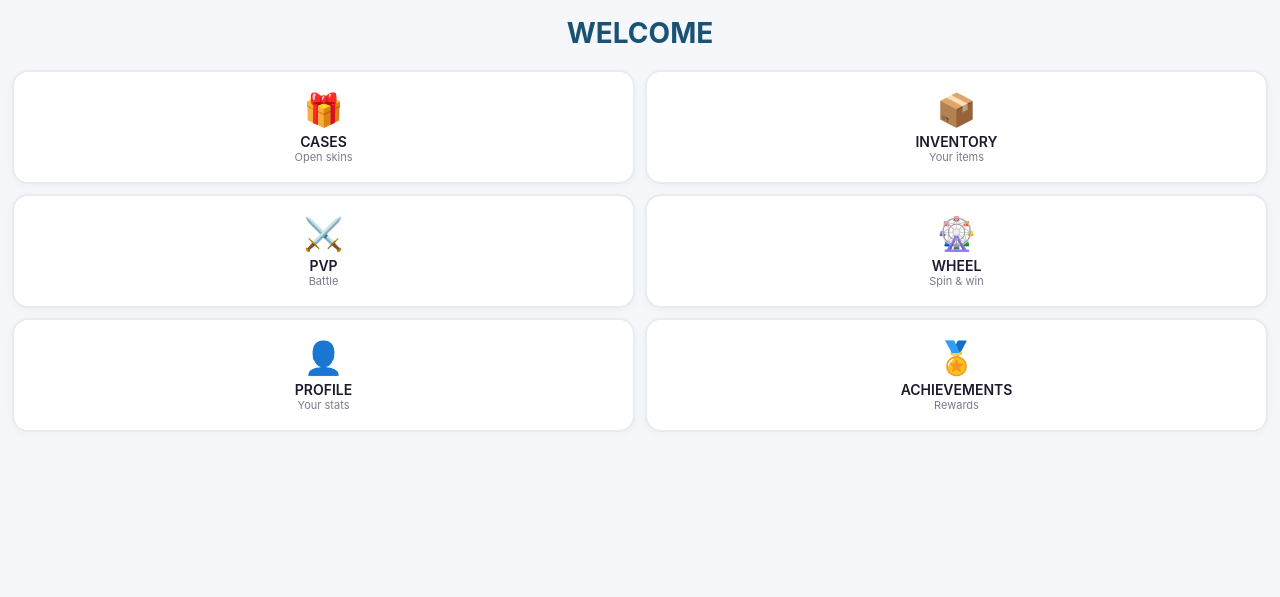
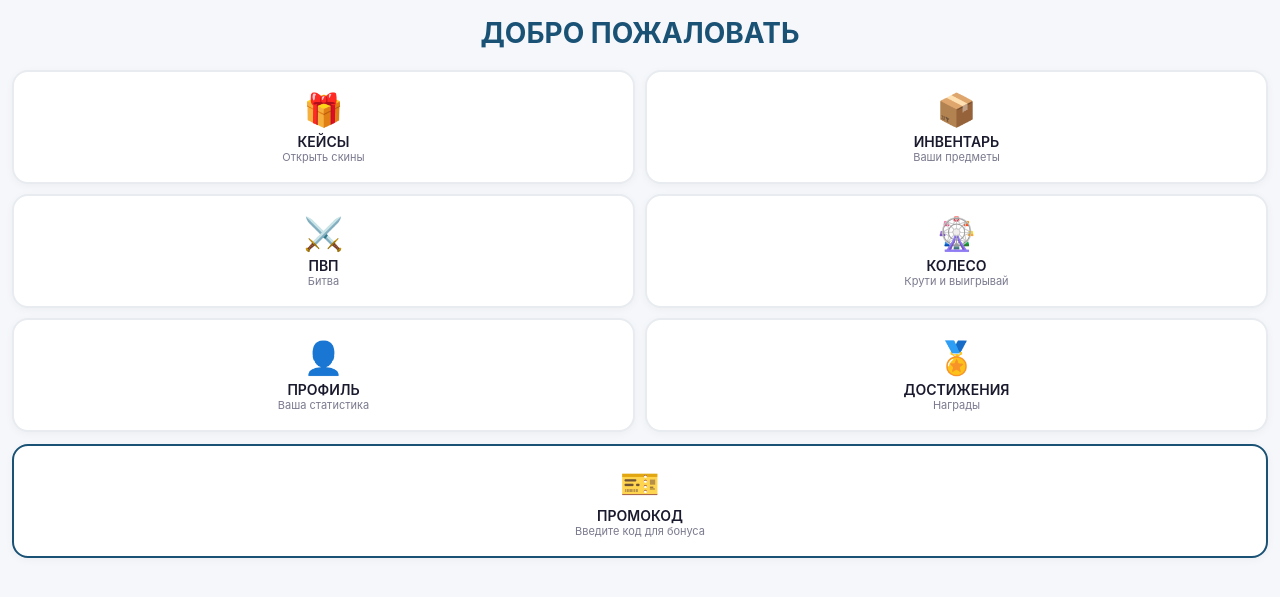
Before and after one commit to facker428472-cloud/ArtAppReborn, a Flask app: page / in a window 1280 px wide. Shown: the part 90-687 px from the top of the page. Run offline with Flask 3, Linux system fonts and the light colour scheme; some libraries are stand-ins or nearby versions.

Commit message:
Update index.html

```diff
--- a/templates/index.html
+++ b/templates/index.html
@@ -5,168 +5,177 @@
     <meta name="viewport" content="width=device-width, initial-scale=1.0, maximum-scale=1.0, user-scalable=no">
     <title>ArtDrop CS2</title>
     <script src="https://telegram.org/js/telegram-web-app.js"></script>
-    <link rel="stylesheet" href="{{ url_for('static', filename='css/style.css') }}">
+    <link rel="stylesheet" href="/static/css/style.css">
 </head>
 <body>
     <div id="app">
-        <!-- Главный экран -->
+        <!-- ============ ГЛАВНЫЙ ЭКРАН ============ -->
         <div id="main-screen" class="screen active">
             <div class="header">
                 <div class="balance" id="balanceDisplay">
-                    <img src="{{ url_for('static', filename='images/coins.png') }}" alt="coins">
+                    <img src="/images/coins.png" alt="coins">
                     <span id="coinsValue">0</span>
                 </div>
                 <div class="profile-btn" onclick="showScreen('profile')">
-                    <img src="{{ url_for('static', filename='images/profile.png') }}" alt="profile">
+                    <img src="/images/profile.png" alt="profile">
                 </div>
             </div>
-            <div class="welcome-text">WELCOME</div>
+            <div class="welcome-text" data-i18n="welcome">ДОБРО ПОЖАЛОВАТЬ</div>
             <div class="grid">
                 <div class="card" onclick="showScreen('cases')">
                     <div class="card-icon">🎁</div>
-                    <div class="card-title">CASES</div>
-                    <div class="card-sub">Open skins</div>
+                    <div class="card-title" data-i18n="cases">КЕЙСЫ</div>
+                    <div class="card-sub">Открыть скины</div>
                 </div>
                 <div class="card" onclick="showScreen('inventory')">
                     <div class="card-icon">📦</div>
-                    <div class="card-title">INVENTORY</div>
-                    <div class="card-sub">Your items</div>
+                    <div class="card-title" data-i18n="inventory">ИНВЕНТАРЬ</div>
+                    <div class="card-sub">Ваши предметы</div>
                 </div>
                 <div class="card" onclick="showScreen('pvp')">
                     <div class="card-icon">⚔️</div>
-                    <div class="card-title">PVP</div>
-                    <div class="card-sub">Battle</div>
+                    <div class="card-title" data-i18n="pvp">ПВП</div>
+                    <div class="card-sub">Битва</div>
                 </div>
                 <div class="card" onclick="showScreen('wheel')">
                     <div class="card-icon">🎡</div>
-                    <div class="card-title">WHEEL</div>
-                    <div class="card-sub">Spin & win</div>
+                    <div class="card-title" data-i18n="wheel">КОЛЕСО</div>
+                    <div class="card-sub">Крути и выигрывай</div>
                 </div>
                 <div class="card" onclick="showScreen('profile')">
                     <div class="card-icon">👤</div>
-                    <div class="card-title">PROFILE</div>
-                    <div class="card-sub">Your stats</div>
+                    <div class="card-title" data-i18n="profile">ПРОФИЛЬ</div>
+                    <div class="card-sub">Ваша статистика</div>
                 </div>
                 <div class="card" onclick="showScreen('achievements')">
                     <div class="card-icon">🏅</div>
-                    <div class="card-title">ACHIEVEMENTS</div>
-                    <div class="card-sub">Rewards</div>
+                    <div class="card-title" data-i18n="achievements">ДОСТИЖЕНИЯ</div>
+                    <div class="card-sub">Награды</div>
                 </div>
             </div>
+            <!-- ПРОМОКОДЫ -->
+            <div style="margin-top:12px;">
+                <div class="card" onclick="showScreen('promo')" style="border-color:#1a5276;">
+                    <div class="card-icon">🎫</div>
+                    <div class="card-title" data-i18n="promo">ПРОМОКОД</div>
+                    <div class="card-sub">Введите код для бонуса</div>
+                </div>
+            </div>
+            <!-- АДМИНКА -->
             <div id="adminPanel" style="margin-top:12px;display:none;">
-                <div class="card" onclick="showScreen('admin')" style="border-color:#1a5276;">
+                <div class="card" onclick="showScreen('admin')" style="border-color:#c0392b;">
                     <div class="card-icon">👑</div>
-                    <div class="card-title">ADMIN PANEL</div>
-                    <div class="card-sub">Manage everything</div>
+                    <div class="card-title" data-i18n="admin">АДМИН ПАНЕЛЬ</div>
+                    <div class="card-sub">Управление всем</div>
                 </div>
             </div>
         </div>
 
-        <!-- Экран кейсов -->
+        <!-- ============ ЭКРАН КЕЙСОВ ============ -->
         <div id="cases-screen" class="screen">
             <div class="header">
                 <div class="balance">
-                    <img src="{{ url_for('static', filename='images/coins.png') }}" alt="coins">
+                    <img src="/images/coins.png" alt="coins">
                     <span id="casesCoins">0</span>
                 </div>
                 <button class="modal-close" onclick="showScreen('main')">✕</button>
             </div>
-            <div class="page-title">SELECT CASE</div>
+            <div class="page-title" data-i18n="select_case">ВЫБЕРИ КЕЙС</div>
             <div id="casesList"></div>
-            <button class="case-btn" onclick="showScreen('main')">BACK</button>
+            <button class="case-btn" onclick="showScreen('main')" data-i18n="back">НАЗАД</button>
         </div>
 
-        <!-- Экран инвентаря -->
+        <!-- ============ ЭКРАН ИНВЕНТАРЯ ============ -->
         <div id="inventory-screen" class="screen">
             <div class="header">
                 <div class="balance">
-                    <img src="{{ url_for('static', filename='images/coins.png') }}" alt="coins">
+                    <img src="/images/coins.png" alt="coins">
                     <span id="invCoins">0</span>
                 </div>
                 <button class="modal-close" onclick="showScreen('main')">✕</button>
             </div>
-            <div class="page-title">INVENTORY</div>
+            <div class="page-title" data-i18n="inventory">ИНВЕНТАРЬ</div>
             <div id="inventoryList" class="scrollable"></div>
-            <button class="case-btn" onclick="showScreen('main')">BACK</button>
+            <button class="case-btn" onclick="showScreen('main')" data-i18n="back">НАЗАД</button>
         </div>
 
-        <!-- Экран профиля -->
+        <!-- ============ ЭКРАН ПРОФИЛЯ ============ -->
         <div id="profile-screen" class="screen">
             <div class="header">
                 <div class="balance">
-                    <img src="{{ url_for('static', filename='images/coins.png') }}" alt="coins">
+                    <img src="/images/coins.png" alt="coins">
                     <span id="profileCoins">0</span>
                 </div>
                 <button class="modal-close" onclick="showScreen('main')">✕</button>
             </div>
             <div id="profileContent"></div>
-            <button class="case-btn" onclick="showScreen('main')">BACK</button>
+            <button class="case-btn" onclick="showScreen('main')" data-i18n="back">НАЗАД</button>
         </div>
 
-        <!-- Экран колеса -->
+        <!-- ============ ЭКРАН КОЛЕСА ============ -->
         <div id="wheel-screen" class="screen">
             <div class="header">
                 <div class="balance">
-                    <img src="{{ url_for('static', filename='images/coins.png') }}" alt="coins">
+                    <img src="/images/coins.png" alt="coins">
                     <span id="wheelCoins">0</span>
                 </div>
                 <button class="modal-close" onclick="showScreen('main')">✕</button>
             </div>
-            <div class="page-title">WHEEL</div>
-            <div id="wheelStatus" class="wheel-status">Spins left: loading...</div>
-            <button class="case-btn primary" onclick="spinWheel()" id="spinBtn">SPIN</button>
-            <button class="case-btn" onclick="showScreen('main')">BACK</button>
+            <div class="page-title" data-i18n="wheel">КОЛЕСО</div>
+            <div id="wheelStatus" class="wheel-status">Прокруток сегодня: загрузка...</div>
+            <button class="case-btn primary" onclick="spinWheel()" id="spinBtn" data-i18n="spin">КРУТНУТЬ</button>
+            <button class="case-btn" onclick="showScreen('main')" data-i18n="back">НАЗАД</button>
         </div>
 
-        <!-- Экран PVP -->
+        <!-- ============ ЭКРАН PVP ============ -->
         <div id="pvp-screen" class="screen">
             <div class="header">
                 <div class="balance">
-                    <img src="{{ url_for('static', filename='images/coins.png') }}" alt="coins">
+                    <img src="/images/coins.png" alt="coins">
                     <span id="pvpCoins">0</span>
                 </div>
                 <button class="modal-close" onclick="showScreen('main')">✕</button>
             </div>
-            <div class="page-title">PVP BATTLE</div>
+            <div class="page-title" data-i18n="pvp">ПВП БИТВА</div>
             <div class="pvp-case-select">
-                <span>Case:</span>
+                <span>Кейс:</span>
                 <button class="case-btn" id="pvpCaseBtn" onclick="cyclePvpCase()">BOMJ (500)</button>
             </div>
-            <button class="case-btn primary" onclick="findPvpOpponent()" id="pvpSearchBtn">FIND OPPONENT</button>
+            <button class="case-btn primary" onclick="findPvpOpponent()" id="pvpSearchBtn" data-i18n="find_opponent">НАЙТИ СОПЕРНИКА</button>
             <div id="pvpStatus" class="pvp-status"></div>
             <div id="pvpResult" class="pvp-result"></div>
-            <button class="case-btn" onclick="showScreen('main')">BACK</button>
+            <button class="case-btn" onclick="showScreen('main')" data-i18n="back">НАЗАД</button>
         </div>
 
-        <!-- Экран достижений -->
+        <!-- ============ ЭКРАН ДОСТИЖЕНИЙ ============ -->
         <div id="achievements-screen" class="screen">
             <div class="header">
                 <div class="balance">
-                    <img src="{{ url_for('static', filename='images/coins.png') }}" alt="coins">
+                    <img src="/images/coins.png" alt="coins">
                     <span id="achCoins">0</span>
                 </div>
                 <button class="modal-close" onclick="showScreen('main')">✕</button>
             </div>
-            <div class="page-title">ACHIEVEMENTS</div>
+            <div class="page-title" data-i18n="achievements">ДОСТИЖЕНИЯ</div>
             <div id="achievementsList" class="scrollable"></div>
-            <button class="case-btn" onclick="showScreen('main')">BACK</button>
+            <button class="case-btn" onclick="showScreen('main')" data-i18n="back">НАЗАД</button>
         </div>
 
-        <!-- Админ-панель -->
+        <!-- ============ АДМИН-ПАНЕЛЬ ============ -->
         <div id="admin-screen" class="screen">
             <div class="header">
                 <div class="balance">
-                    <img src="{{ url_for('static', filename='images/coins.png') }}" alt="coins">
+                    <img src="/images/coins.png" alt="coins">
                     <span id="adminCoins">0</span>
                 </div>
                 <button class="modal-close" onclick="showScreen('main')">✕</button>
             </div>
-            <div class="page-title">ADMIN PANEL</div>
+            <div class="page-title" data-i18n="admin">АДМИН ПАНЕЛЬ</div>
             <div id="adminContent" class="scrollable"></div>
-            <button class="case-btn" onclick="showScreen('main')">BACK</button>
+            <button class="case-btn" onclick="showScreen('main')" data-i18n="back">НАЗАД</button>
         </div>
 
-        <!-- Модальное окно -->
+        <!-- ============ МОДАЛЬНОЕ ОКНО ============ -->
         <div class="modal" id="modal">
             <div class="modal-content">
                 <button class="modal-close" onclick="closeModal()">✕</button>
@@ -175,6 +184,6 @@
         </div>
     </div>
 
-    <script src="{{ url_for('static', filename='js/app.js') }}"></script>
+    <script src="/static/js/app.js"></script>
 </body>
 </html>
```
